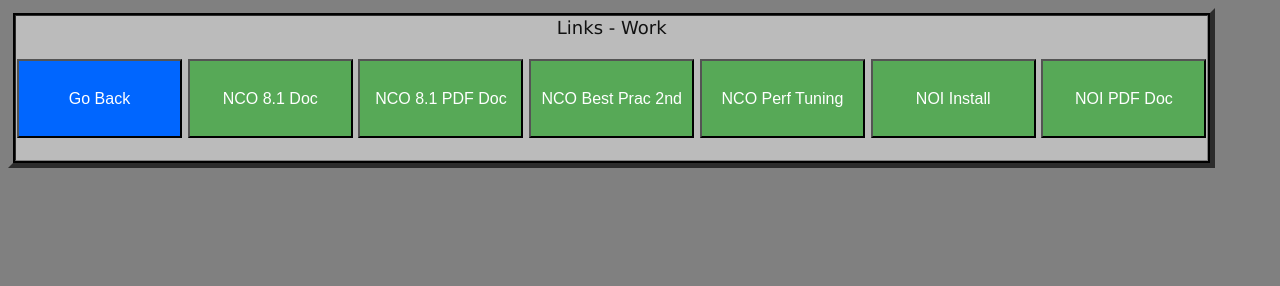
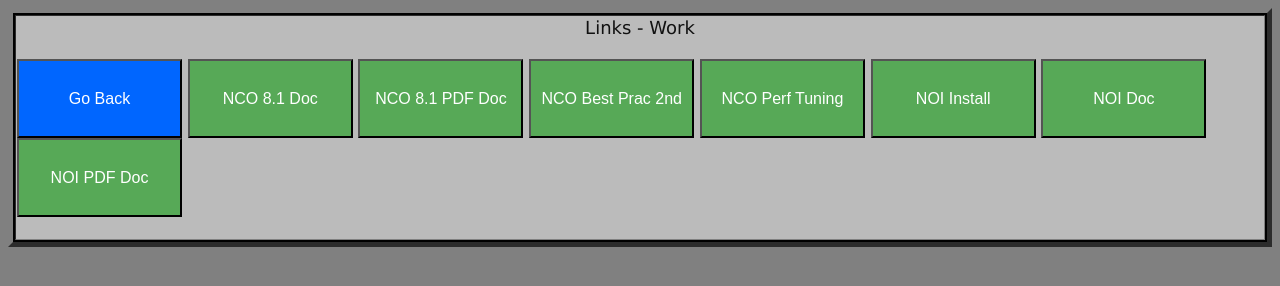
Before and after one commit to sEzZEopg/sEzZEopg.github.io, a plain HTML site: page work.html in a window 1280 px wide. Drawn offline with Linux system fonts and the light colour scheme.

Commit message:
work.html

```diff
--- a/work.html
+++ b/work.html
@@ -24,6 +24,7 @@
     <button style="width:165;height:79;color:white;background-color:#57A957;font-size:16px" onClick="window.open('https://www.ibm.com/docs/en/SSSHTQ_8.1.0/omnibus-pdfs/IBM_Netcool_OMNIbus_8.1_Best_Practices_v1.1-SECOND-EDITION.pdf', '_self')">NCO Best Prac 2nd</button>
     <button style="width:165;height:79;color:white;background-color:#57A957;font-size:16px" onClick="window.open('https://www.ibm.com/docs/en/netcoolomnibus/8.1?topic=components-performance-tuning', '_self')">NCO Perf Tuning</button>
     <button style="width:165;height:79;color:white;background-color:#57A957;font-size:16px" onClick="window.open('https://www.ibm.com/docs/en/noi/1.6.3?topic=installing-offline-airgap', '_self')">NOI Install</button>
+    <button style="width:165;height:79;color:white;background-color:#57A957;font-size:16px" onClick="window.open('https://www.ibm.com/docs/en/noi/1.6.3?topic=SSTPTP_1.6.3/com.ibm.netcool_ops.doc/soc/integration/concept/soc_int_prod_oview_cloud.html', '_self')">NOI Doc</button>
     <button style="width:165;height:79;color:white;background-color:#57A957;font-size:16px" onClick="window.open('https://www.ibm.com/docs/en/noi/1.6.3?topic=pdf-documentation-set#soc_ref_PDFbooks', '_self')">NOI PDF Doc</button>
     <br><br>
   </tr>
```
